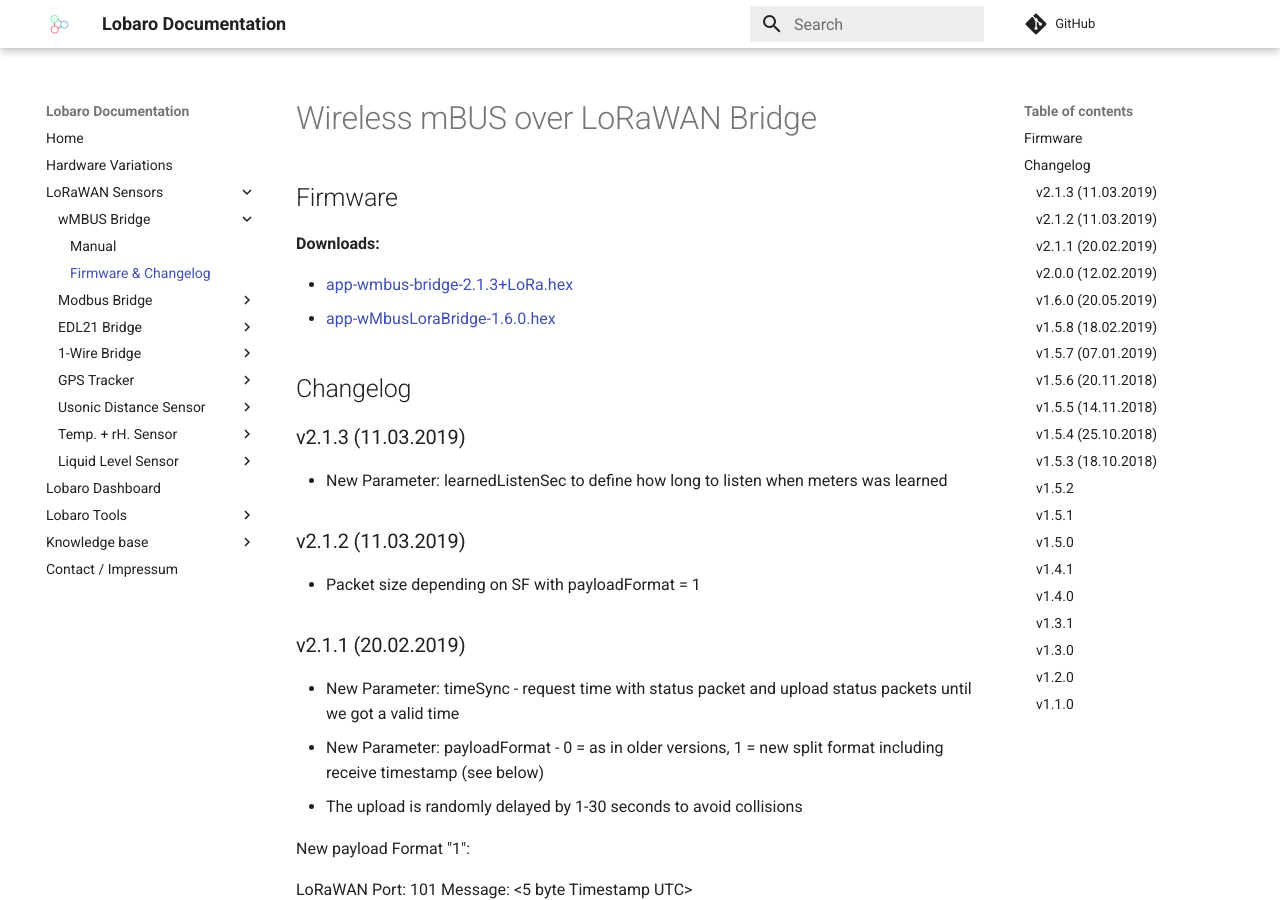
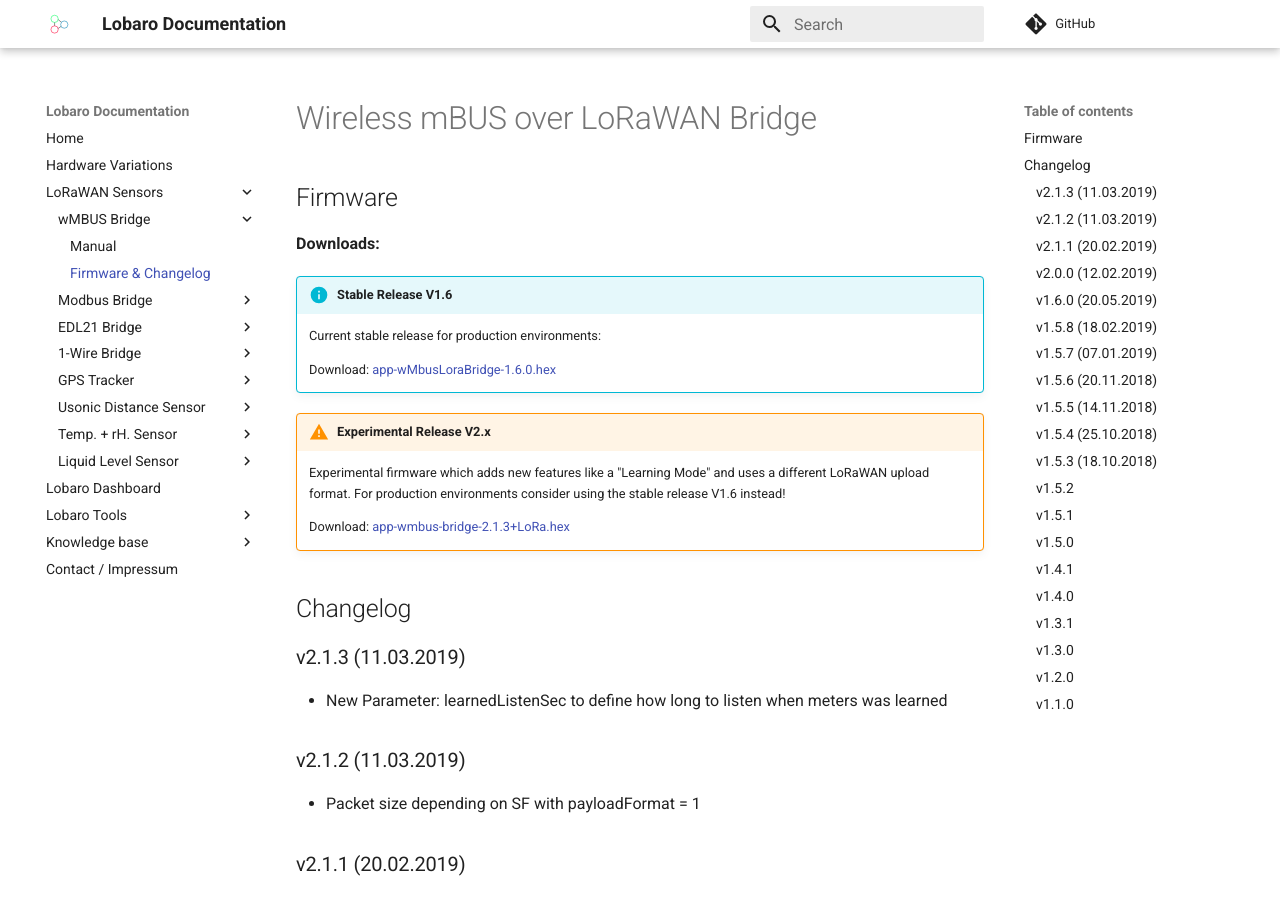
Before and after one commit to Lobaro/docs, an MkDocs documentation site: the page built from docs/lorawan-sensors/wmbus-lorawan/firmware.md, in a window 1280 px wide and 900 px high. Built offline with MkDocs 1.6.1 and Material for MkDocs 9.7.7, drawn with Linux system fonts in a browser that asks for light colours; a script that is not in the unit is left out; comment, search, counter and statistics services are not loaded.

Commit message:
clearify wmbus bridge fuirmware downloads stable/experimental

```diff
--- a/docs/lorawan-sensors/wmbus-lorawan/firmware.md
+++ b/docs/lorawan-sensors/wmbus-lorawan/firmware.md
@@ -4,8 +4,16 @@
 
 **Downloads:**
 
-* [app-wmbus-bridge-2.1.3+LoRa.hex](firmware/app-wmbus-bridge-2.1.3+LoRa.hex)
-* [app-wMbusLoraBridge-1.6.0.hex](firmware/app-wMbusLoraBridge-1.6.0.hex)
+!!! info "Stable Release V1.6"
+    Current stable release for production environments:
+
+    Download: [app-wMbusLoraBridge-1.6.0.hex](firmware/app-wMbusLoraBridge-1.6.0.hex)
+
+!!! warning "Experimental Release V2.x"
+    Experimental firmware which adds new features like a "Learning Mode" and uses a different LoRaWAN upload format.
+    For production environments consider using the stable release V1.6 instead!
+
+    Download: [app-wmbus-bridge-2.1.3+LoRa.hex](firmware/app-wmbus-bridge-2.1.3+LoRa.hex)
 
 ## Changelog
 
```
